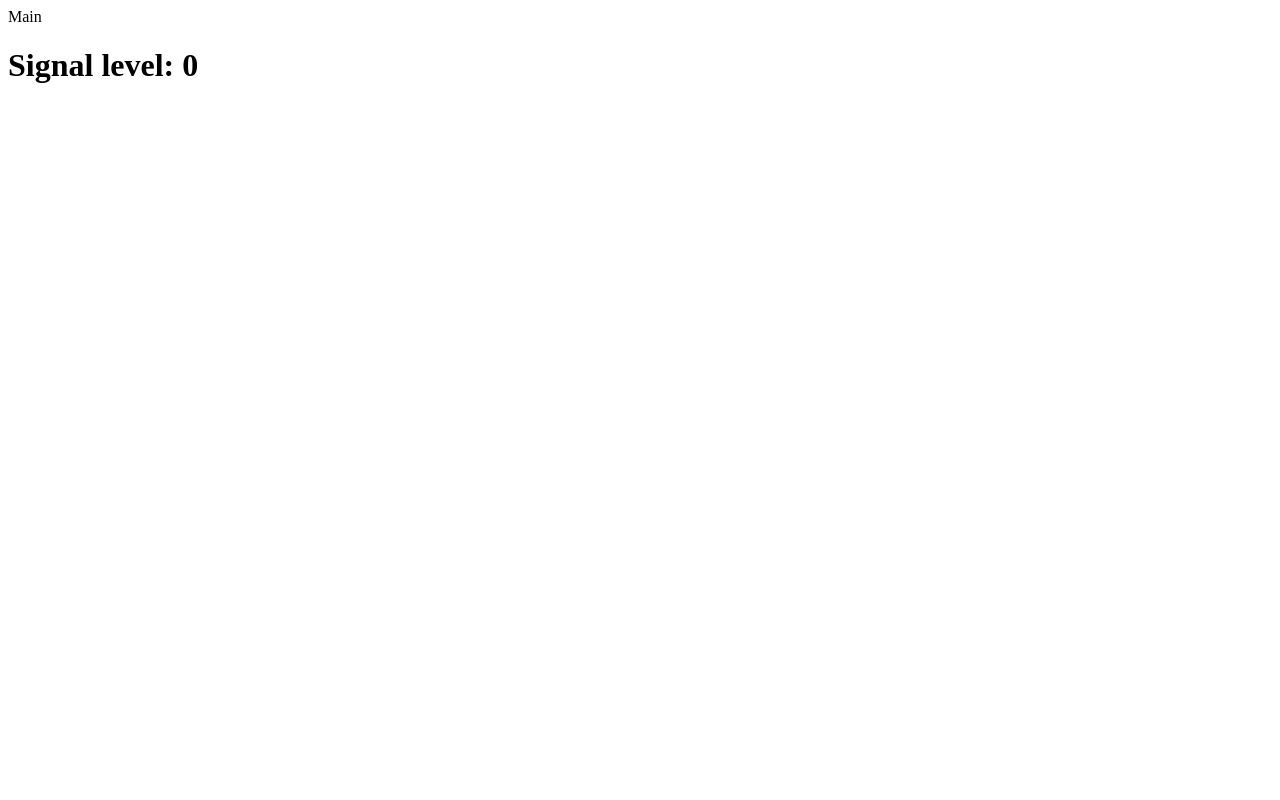
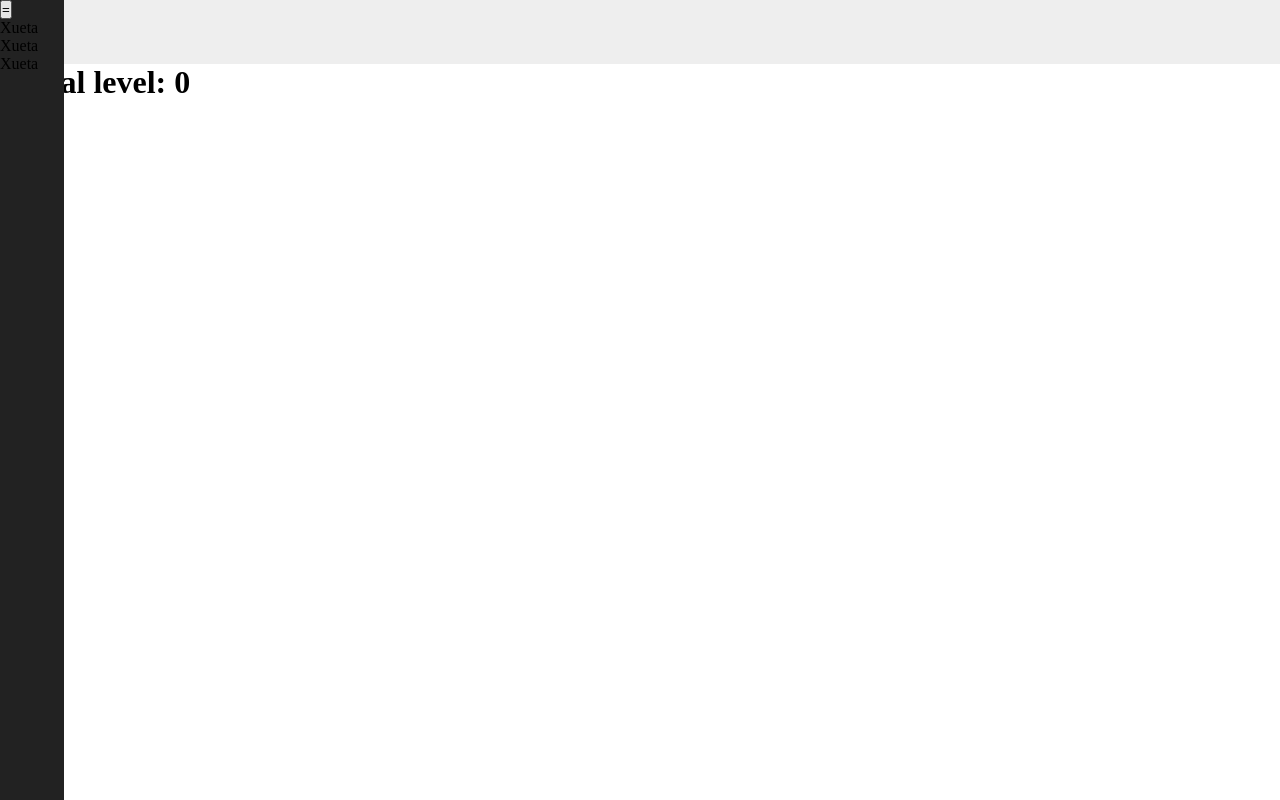
Before and after one commit to softdrum/cellnet-analyzer, a Vue app in the folder client/: page / in a window 1280 px wide. Built offline with nearby package versions, Linux system fonts and the light colour scheme; no server answers.

Commit message:
FE: Nav, Sidebar added

```diff
--- a/client/src/components/Navbar.vue
+++ b/client/src/components/Navbar.vue
@@ -1,5 +1,12 @@
 <template>
-  <div>
-
+  <div class="navbar">
+    Главная
   </div>
 </template>
+<style scoped>
+  .navbar {
+    width: 100%;
+    height: 64px;
+    background: #eee;
+  }
+</style>
--- a/client/src/components/Sidebar.vue
+++ b/client/src/components/Sidebar.vue
@@ -1,5 +1,26 @@
 <template>
-  <div>
-
+  <div class="sidebar">
+    <button @click.prevent="$emit('sideClick')">
+      =
+    </button>
+    <ul>
+      <li>Xueta</li>
+      <li>Xueta</li>
+      <li>Xueta</li>
+    </ul>
   </div>
 </template>
+<script>
+export default {
+  name: 'sidebar'
+}
+</script>
+<style>
+  .sidebar {
+    position: fixed;
+    width: 64px;
+    height: 100vh;
+    background: #222;
+    transition: 0.3s ease;
+  }
+</style>
--- a/client/src/layouts/MainLayout.vue
+++ b/client/src/layouts/MainLayout.vue
@@ -1,6 +1,8 @@
 <template>
     <div>
-        Main
+        <Sidebar @sideClick="isShown = !isShown" :class="{sidebarOpened: isShown}"/>
+        <Navbar  :class="{fullNavbar: isShown}"/>
+        <div :class="{fullNavbar: isShown}">
           <p v-if="this.$store.state.auth.userLoggedIn">Залогинен</p>
           {{this.$store.state.auth.user}}
           <h1>Signal level: {{ this.$store.state.modem.signalLevel }}</h1>
@@ -11,10 +13,20 @@
             Log out
           </button>
         </div>
+    </div>
 </template>
 <script>
+import Sidebar from '../components/Sidebar'
+import Navbar from '../components/Navbar'
 export default {
   name: 'main',
+  components: {
+    Sidebar,
+    Navbar,
+  },
+  data: () => ({
+    isShown: false
+  }),
   methods: {
     logout() {
       this.$store.dispatch('logout')
@@ -31,3 +43,15 @@ export default {
   }
 }
 </script>
+<style>
+  *{
+    margin: 0px;
+    padding: 0px;
+  }
+  .sidebarOpened{
+    width: 250px;
+  }
+  .fullNavbar {
+    padding-left: 260px;
+  }
+</style>
--- a/client/src/views/Home.vue
+++ b/client/src/views/Home.vue
@@ -1,22 +1,16 @@
 <template>
   <div>
     <img alt="Vue logo" src="../assets/logo.png">
-    <Sidebar />
-    <Navbar />
   </div>
 </template>
 
 <script>
 // @ is an alias to /src
-import Sidebar from '../components/Sidebar'
-import Navbar from '../components/Navbar'
 // import ContentCard from '../components/ContentCard'
 
 export default {
   name: 'Home',
   components: {
-    Sidebar,
-    Navbar,
     // ContentCard
   }
 }
```
Lines whose indentation alone changed are shown as unchanged.
